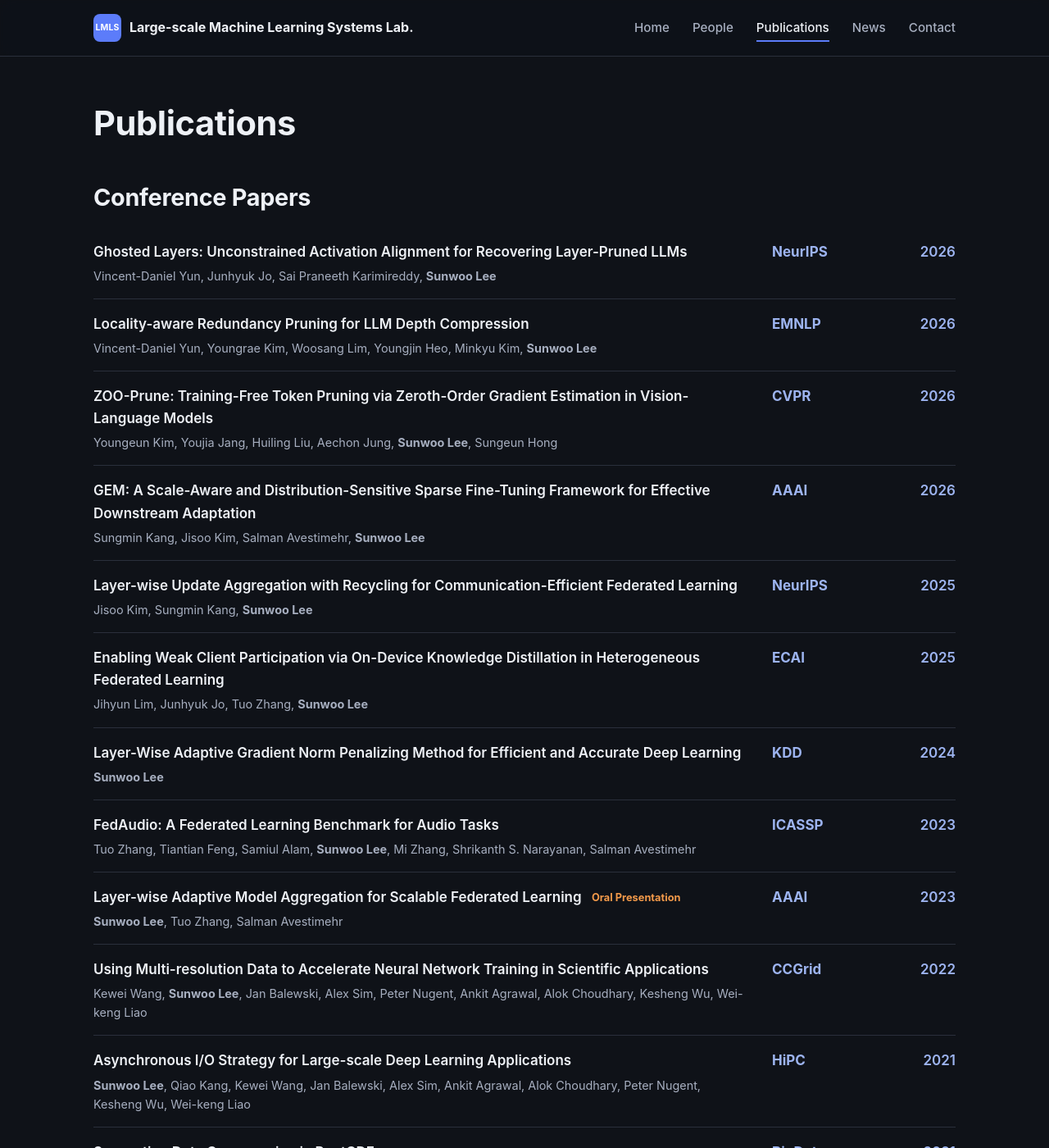
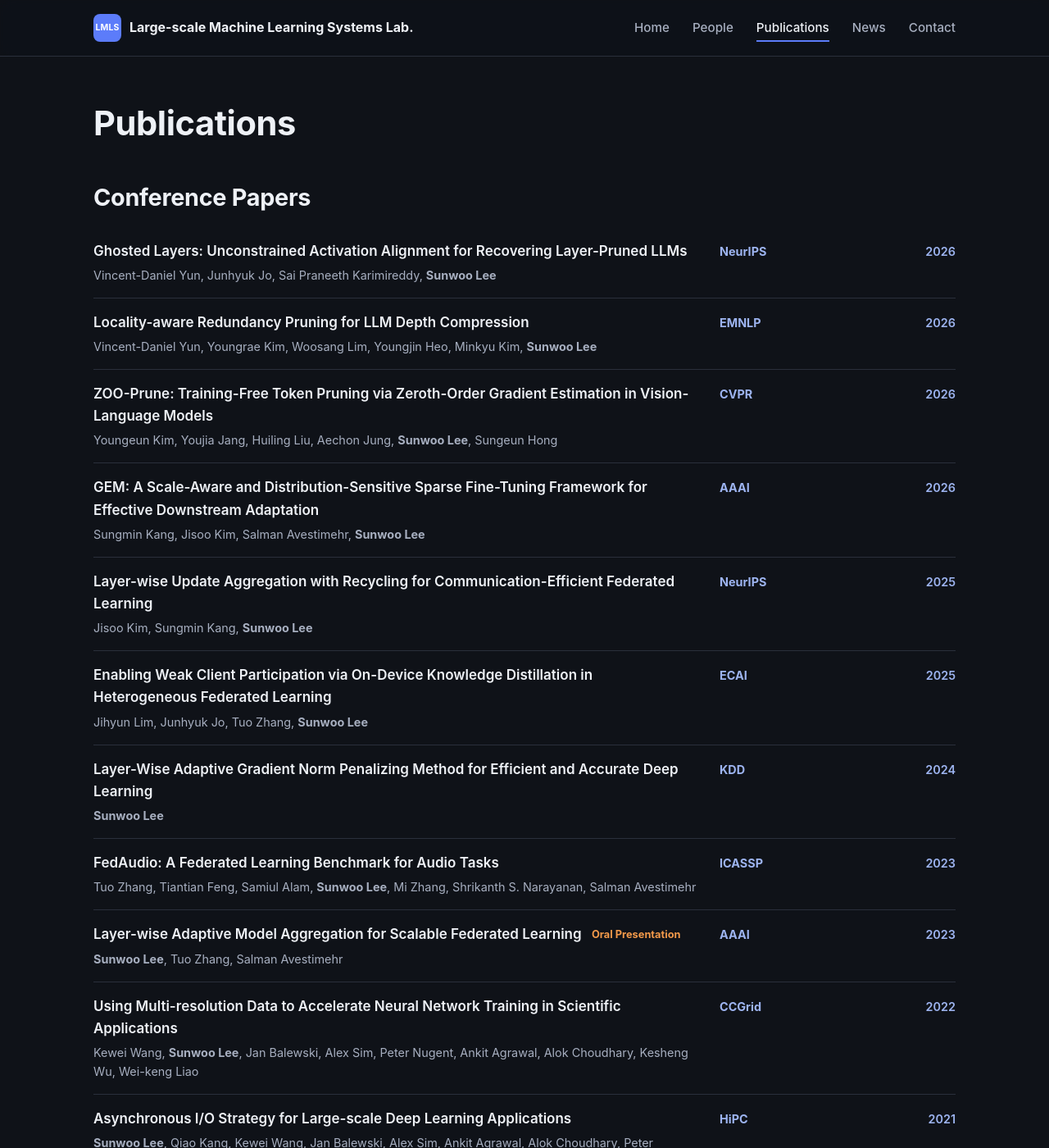
Before and after one commit to LMLS-Lab/lmls-lab.github.io, a Jekyll site: the page built from publications.md, in a window 1280 px wide and 1400 px high. Shown: the whole window at 82% size. Built offline with Jekyll 4.4.1, drawn with Linux system fonts in a browser that asks for light colours.

Commit message:
Wraps the long title.

```diff
--- a/assets/css/style.scss
+++ b/assets/css/style.scss
@@ -588,20 +588,24 @@ img { max-width: 100%; display: block; }
 /* Publications page: body | venue | year */
 .publication-list .publication-list__item {
   display: grid;
-  grid-template-columns: minmax(0, 1fr) 9rem 3.5rem;
+  grid-template-columns: minmax(0, 1fr) 13rem 3.5rem;
   column-gap: 1.5rem;
   align-items: baseline;
 }
 
-/* Fixed-width columns keep venue and year aligned across rows */
+/* Venue wraps inside its own column instead of spilling into the year */
 .publication-list__item > .publication-list__venue {
-  white-space: nowrap;
+  white-space: normal;
+  overflow-wrap: anywhere;
+  line-height: 1.4;
   text-align: left;
+  font-size: 0.9rem;
 }
 
 .publication-list__item > .publication-list__year {
   white-space: nowrap;
   text-align: right;
+  font-size: 0.9rem;
 }
 
 /* Stack on narrow screens: venue and year go below the authors */
```
